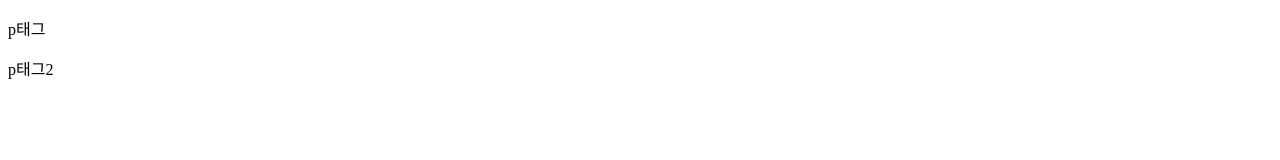
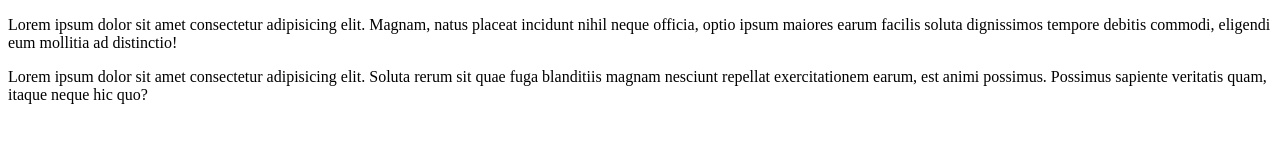
Before and after one commit to moolcup4/learn-html-css, a plain HTML site: page index.html in a window 1280 px wide. Drawn offline with Linux system fonts and the light colour scheme.

Commit message:
fix: p태그 내용 수정

```diff
--- a/index.html
+++ b/index.html
@@ -6,7 +6,16 @@
     <title>Html실습</title>
   </head>
   <body>
-    <p>p태그</p>
-    <p>p태그2</p>
+    <p>
+      Lorem ipsum dolor sit amet consectetur adipisicing elit. Magnam, natus
+      placeat incidunt nihil neque officia, optio ipsum maiores earum facilis
+      soluta dignissimos tempore debitis commodi, eligendi eum mollitia ad
+      distinctio!
+    </p>
+    <p>
+      Lorem ipsum dolor sit amet consectetur adipisicing elit. Soluta rerum sit
+      quae fuga blanditiis magnam nesciunt repellat exercitationem earum, est
+      animi possimus. Possimus sapiente veritatis quam, itaque neque hic quo?
+    </p>
   </body>
 </html>
```
